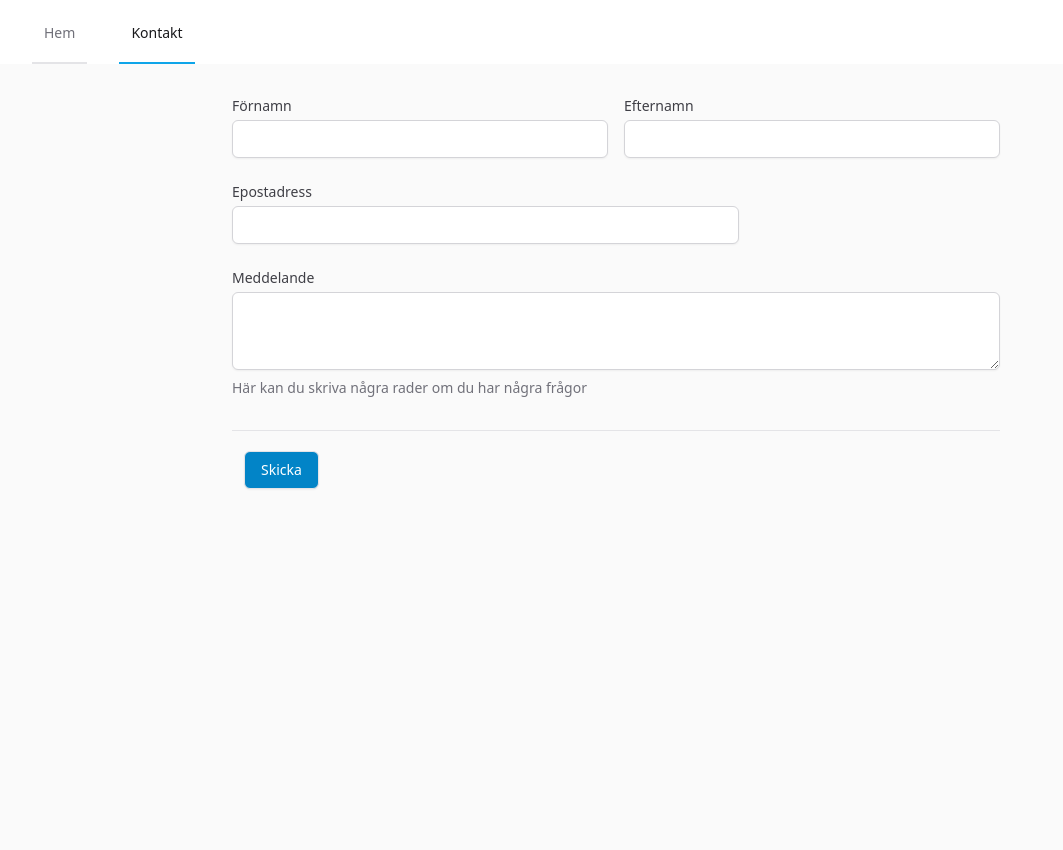
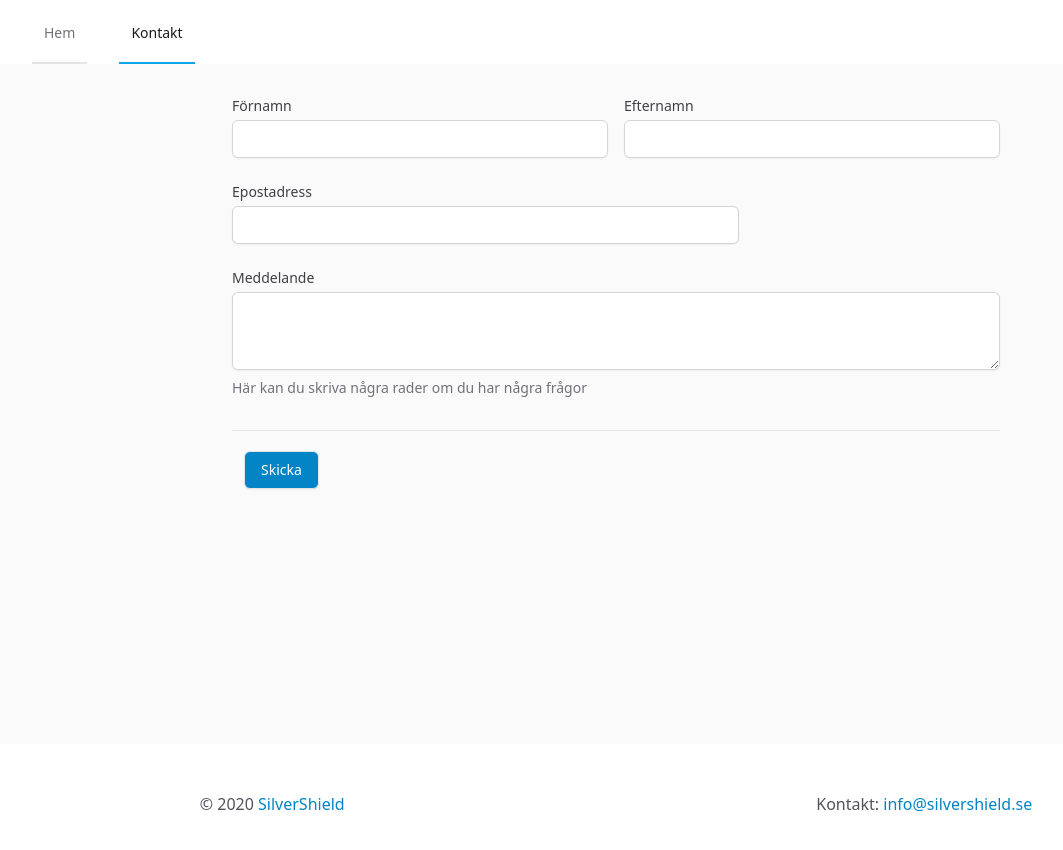
Before and after one commit to serdarsavas/silwear, a Next.js app: page /kontakt in a window 1280 px wide. Shown: the top 850 px of the page, without its empty margins (24-1087 px from the left). Built offline with nearby package versions, Linux system fonts and the light colour scheme; what @tailwindcss/typography would draw is missing.

Commit message:
add footer

```diff
--- /dev/null
+++ b/components/Footer.js
@@ -0,0 +1,18 @@
+export default function Footer({ bgColor, color }) {
+  return (
+    <footer className={`absolute bottom-0 w-full bg-${bgColor}`}>
+      <div className='flex justify-around space-x-6 py-12'>
+        <div className=''>
+          <p className={`text-center text-base text-${color}`}>
+            &copy; 2020 <span className='text-blue-600'>SilverShield</span>
+          </p>
+        </div>
+        <div>
+          <p className={`text-${color}`}>
+            Kontakt: <span className='text-blue-600'>info@silvershield.se</span>
+          </p>
+        </div>
+      </div>
+    </footer>
+  );
+}
--- a/pages/index.js
+++ b/pages/index.js
@@ -4,6 +4,7 @@ import { useRef } from 'react';
 import Hero from '../components/Hero';
 import Nav from '../components/Nav';
 import About from '../components/About';
+import Footer from '../components/Footer';
 
 export default function Home() {
   const aboutRef = useRef();
@@ -21,13 +22,14 @@ export default function Home() {
       <Head>
         <title>SilverShield</title>
       </Head>
-      <main>
+      <main className='relative'>
         <div className='relative bg-gray-50'>
           <Nav />
           <Hero scrollToComponent={scrollToComponent} reference={aboutRef} />
         </div>
         <Features />
         <About ref={aboutRef} />
+        <Footer color='gray-700' bgColor='gray-50' />
       </main>
     </div>
   );
--- a/pages/kontakt.js
+++ b/pages/kontakt.js
@@ -1,13 +1,15 @@
 import ContactForm from '../components/ContactForm';
 import Team from '../components/Team';
 import Nav from '../components/Nav';
+import Footer from '../components/Footer';
 
 export default function Contact() {
   return (
     <>
       <Nav />
-      <div className='bg-gray-50 h-screen m-0'>
+      <div className='bg-gray-50 h-screen m-0 relative'>
         <ContactForm />
+        <Footer color='gray-600' bgColor='white' />
       </div>
     </>
   );
--- a/test.html
+++ b/test.html
@@ -1,11 +1,10 @@
-<!-- This example requires Tailwind CSS v2.0+ -->
-<footer class="bg-white">
+<footer className="bg-white">
   <div
-    class="max-w-7xl mx-auto py-12 px-4 sm:px-6 md:flex md:items-center md:justify-between lg:px-8"
+    className="max-w-7xl mx-auto py-12 px-4 sm:px-6 md:flex md:items-center md:justify-between lg:px-8"
   >
-    <div class="flex justify-center space-x-6">
-      <div class="mt-8 md:mt-0 md:order-1">
-        <p class="text-center text-base text-gray-400">
+    <div className="flex justify-center space-x-6">
+      <div className="mt-8 md:mt-0 md:order-1">
+        <p className="text-center text-base text-gray-400">
           &copy; 2020 SilverShield
         </p>
       </div>
```
